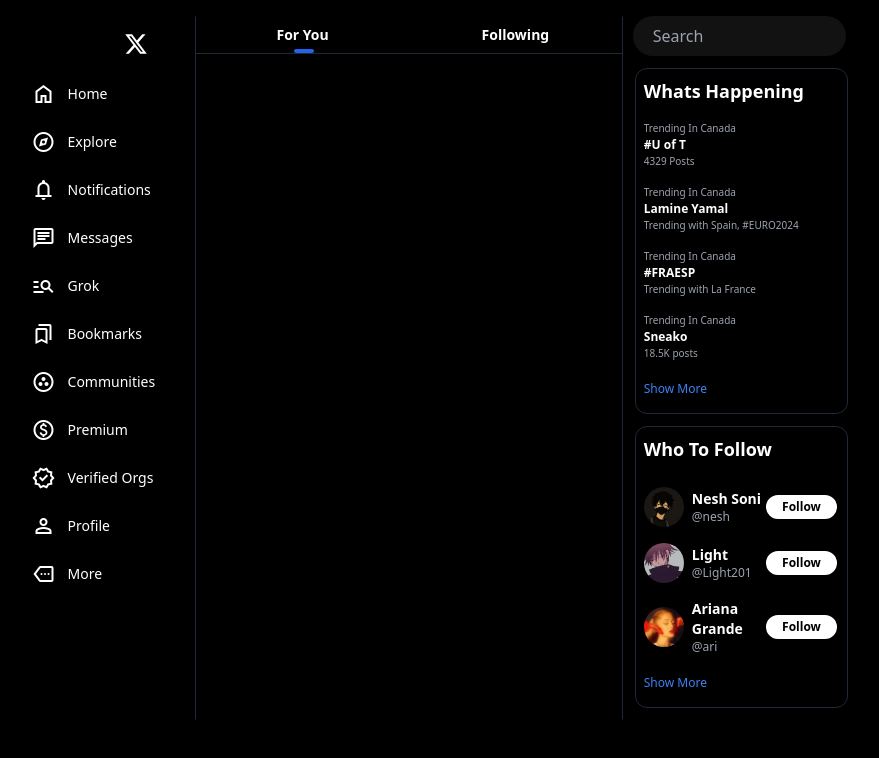
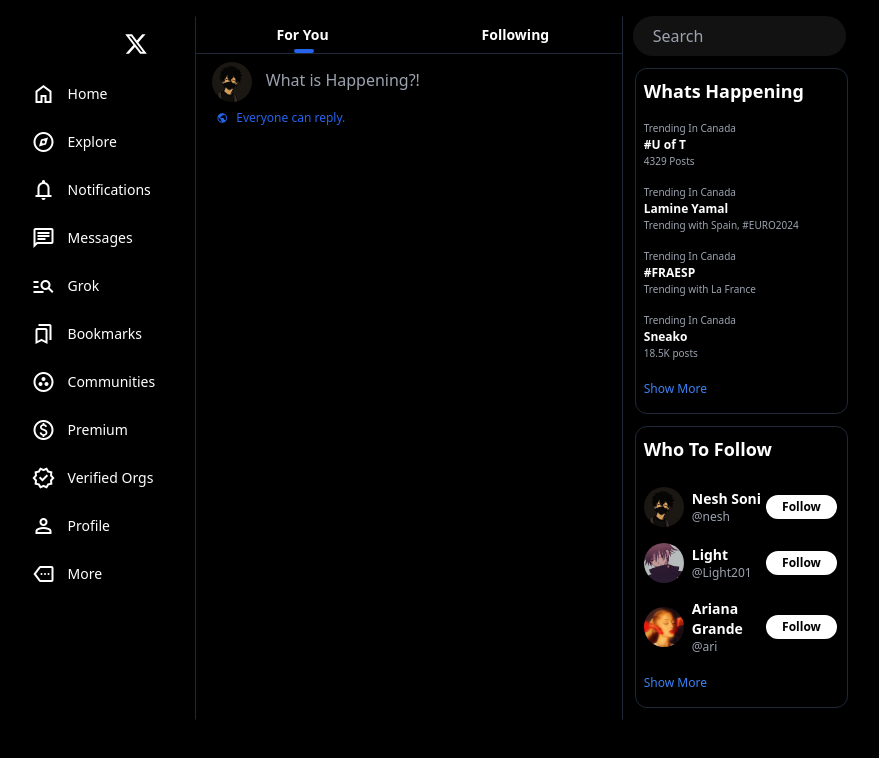
Before and after one commit to EpicNesh26/X-Clone, a website built with Vite: page index.html in a window 1280 px wide. Shown: the whole page, without its empty margins (231-1110 px from the left). Built offline with nearby package versions, Linux system fonts and the light colour scheme.

Commit message:
Modified Frontend

```diff
--- a/index.html
+++ b/index.html
@@ -8,6 +8,8 @@
     <link rel="stylesheet"
         href="https://fonts.googleapis.com/css2?family=Material+Symbols+Outlined:opsz,wght,FILL,GRAD@24,400,0,0" />
     <link rel="stylesheet" href="./css/output.css">
+    <link rel="stylesheet"
+        href="https://fonts.googleapis.com/css2?family=Material+Symbols+Outlined:opsz,wght,FILL,GRAD@24,400,0,0" />
 </head>
 
 <body class="bg-black ">
@@ -84,10 +86,27 @@
 
             </div>
             <div class="h-[1px] w-full bg-gray-800"></div>
+            <div class="whatishap flex gap-4">
+                <div class="img">
+                    <img class="w-10 rounded-full m-2 ml-4" src="Images/130682376.png" alt="">
+                </div>
+
+                <input class="w-full h-7 my-3 outline-none bg-black text-white" type="text"
+                    placeholder="What is Happening?!">
+            </div>
+            <div class="text-blue-600 flex items-center mx-5 gap-2 text-xs">
+            <span class="material-symbols-outlined text-blue-600 text-xs">
+                public
+            </span>
+            <span>
+                Everyone can reply.
+            </span>
+            </div>
         </div>
         <div class="third  w-full text-white">
             <div class="search">
-                <input type="text" class="w-1/2 rounded-full bg-[#121212] text-white px-5 py-2 mx-[10px]" placeholder="Search">
+                <input type="text" class="w-1/2 rounded-full bg-[#121212] text-white px-5 py-2 mx-[10px]"
+                    placeholder="Search">
             </div>
 
             <div class="whats m-3 px-0 bg-black border-[1px] border-gray-800 w-1/2 rounded-xl ">
@@ -129,7 +148,8 @@
                         </div>
 
                         <!-- Button Section -->
-                        <button class="bg-white border-2 border-black text-black py-1 px-4 rounded-full font-bold text-xs hover:bg-gray-100">
+                        <button
+                            class="bg-white border-2 border-black text-black py-1 px-4 rounded-full font-bold text-xs hover:bg-gray-100">
                             Follow
                         </button>
                     </div>
@@ -139,7 +159,8 @@
                     <div class="flex items-center justify-between w-full my-4">
                         <!-- Icon and Name Section -->
                         <div class="flex items-center">
-                            <img src="Images/aea0d403d3d2b8f6b733bb623ed68963 (1).jpg" class="w-10 rounded-full mr-2" alt="">
+                            <img src="Images/aea0d403d3d2b8f6b733bb623ed68963 (1).jpg" class="w-10 rounded-full mr-2"
+                                alt="">
                             <div>
                                 <p class="text-sm font-semibold">Light</p>
                                 <div class="font-normal text-xs text-gray-400">@Light201</div>
@@ -147,7 +168,8 @@
                         </div>
 
                         <!-- Button Section -->
-                        <button class="bg-white border-2 border-black text-black py-1 px-4 rounded-full font-bold text-xs hover:bg-gray-100">
+                        <button
+                            class="bg-white border-2 border-black text-black py-1 px-4 rounded-full font-bold text-xs hover:bg-gray-100">
                             Follow
                         </button>
                     </div>
@@ -164,7 +186,8 @@
                         </div>
 
                         <!-- Button Section -->
-                        <button class="bg-white border-2 border-black text-black py-1 px-4 rounded-full font-bold text-xs hover:bg-gray-100">
+                        <button
+                            class="bg-white border-2 border-black text-black py-1 px-4 rounded-full font-bold text-xs hover:bg-gray-100">
                             Follow
                         </button>
                     </div>
```
Also changed, not shown: css/output.css.
